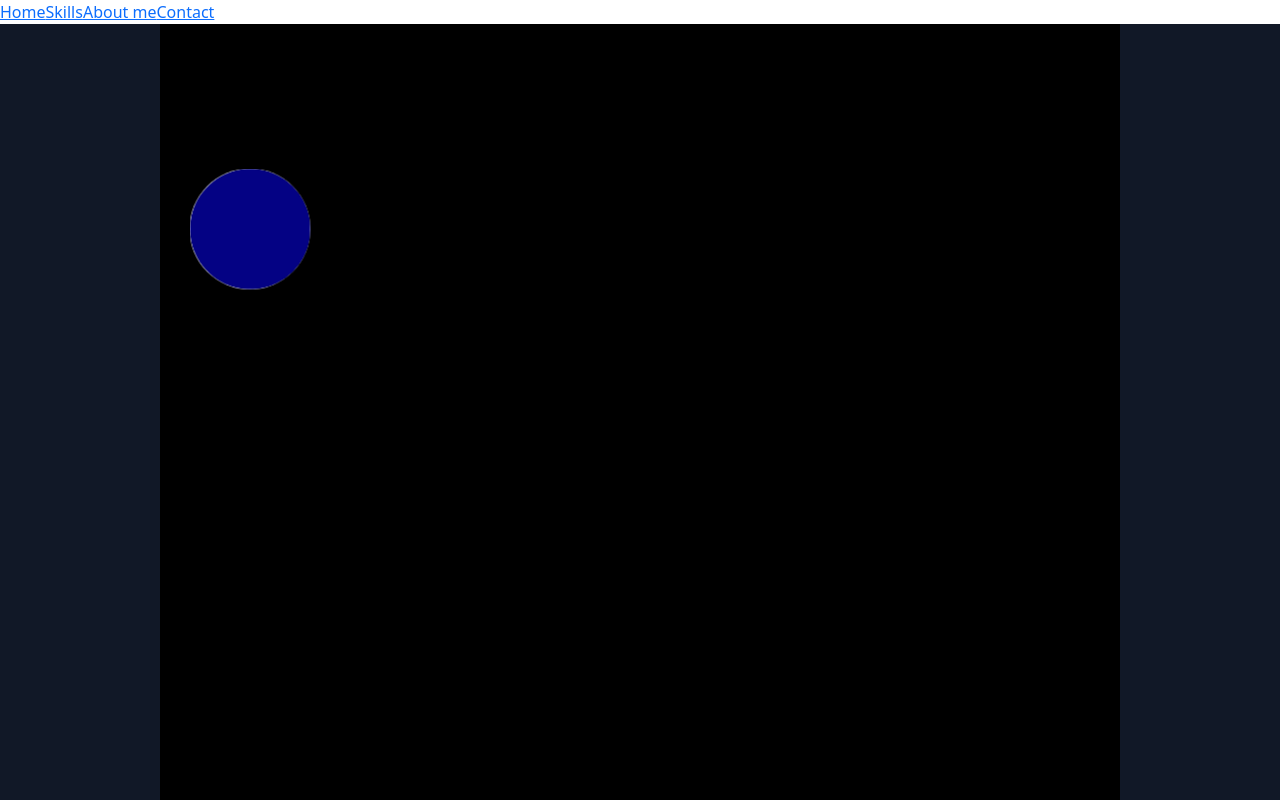
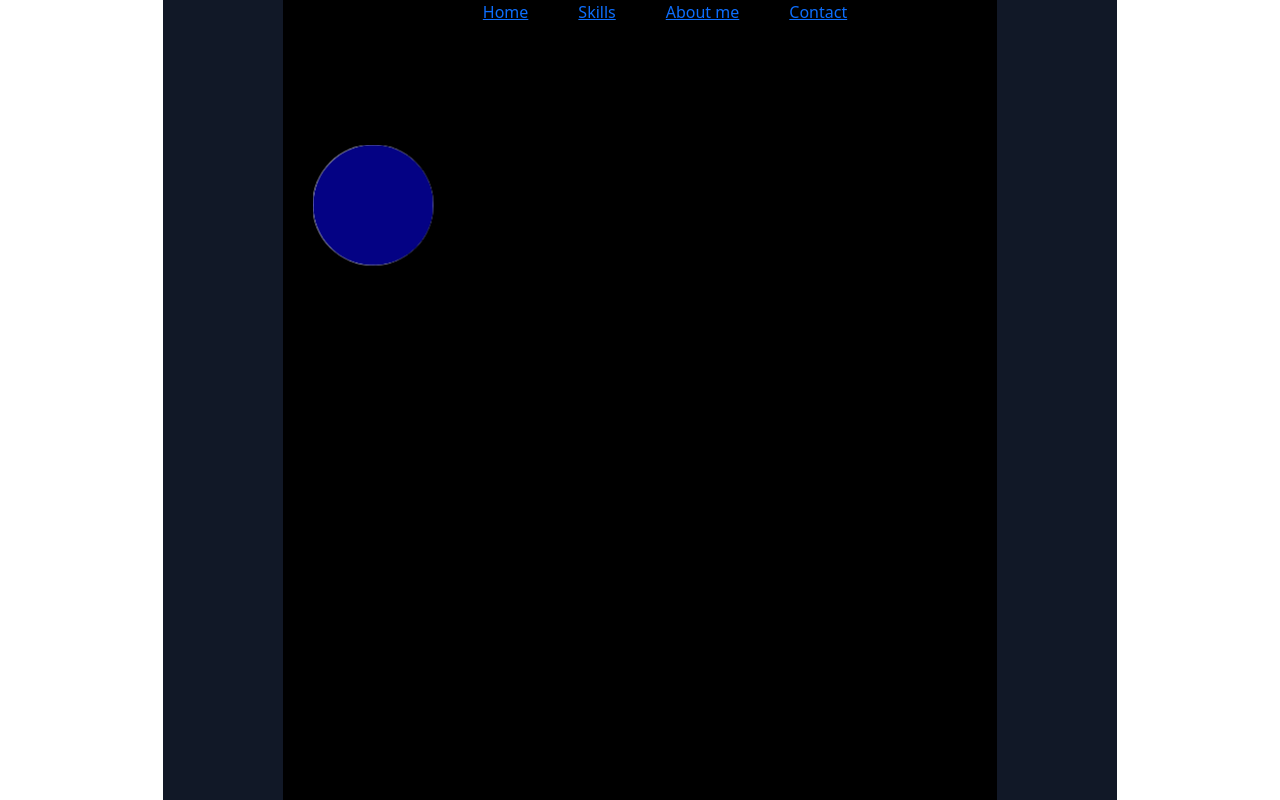
Before and after one commit to andrefsilveira1/react-portfolio, a React (Create React App) app: page / in a window 1280 px wide. Shown: the top 800 px of the page. Built offline with nearby package versions, Linux system fonts and the light colour scheme.

Commit message:
feat: functional nav menu

```diff
--- a/src/App.js
+++ b/src/App.js
@@ -8,10 +8,12 @@ import Nav from "./components/nav"
 function App() {
   return (
     <BrowserRouter>
+      <div className="flex justify-center">
       <Nav/>
       <div className="App">
           <LandPage />
           <Skills/>
+      </div>
       </div>
     </BrowserRouter>
   );
--- a/src/components/nav/index.css
+++ b/src/components/nav/index.css
@@ -1,37 +1,7 @@
-.menu {
-    position: fixed;
-    top: 0;
-    left: 0;
-    width: 100%;
-    background-color: #333; /* Cor escura de fundo do menu */
-    z-index: 100;
-  }
+.top-nav {
+  position: fixed;
 
-  .menu ul {
-    display: flex;
-    justify-content: space-around;
-    list-style: none;
-    padding: 0;
-    margin: 0;
-  }
-
-  .menu li {
-    position: relative;
-    padding: 1rem;
-    cursor: pointer;
-    transition: background-color 0.3s ease;
-  }
-
-  .menu li:hover {
-    background-color: #555; /* Cor escura de fundo ao passar o mouse */
-  }
-
-  .menu li.active::after {
-    content: '';
-    position: absolute;
-    left: 0;
-    bottom: 0;
-    width: 100%;
-    height: 4px; /* Altura da faixa branca de indicação */
-    background-color: #fff; /* Cor da faixa branca */
-  }
+}
+.top-nav a {
+  margin-left: 50px;
+}
--- a/src/components/nav/index.js
+++ b/src/components/nav/index.js
@@ -1,10 +1,10 @@
 import React from 'react';
-import { BrowserRouter } from "react-router-dom";
 import { HashLink as Link } from "react-router-hash-link";
+import "./index.css"
 
 export default function Nav() {
   return (
-    <nav>
+    <nav className='top-nav'>
       <Link to="#home">
         Home
       </Link>
```
